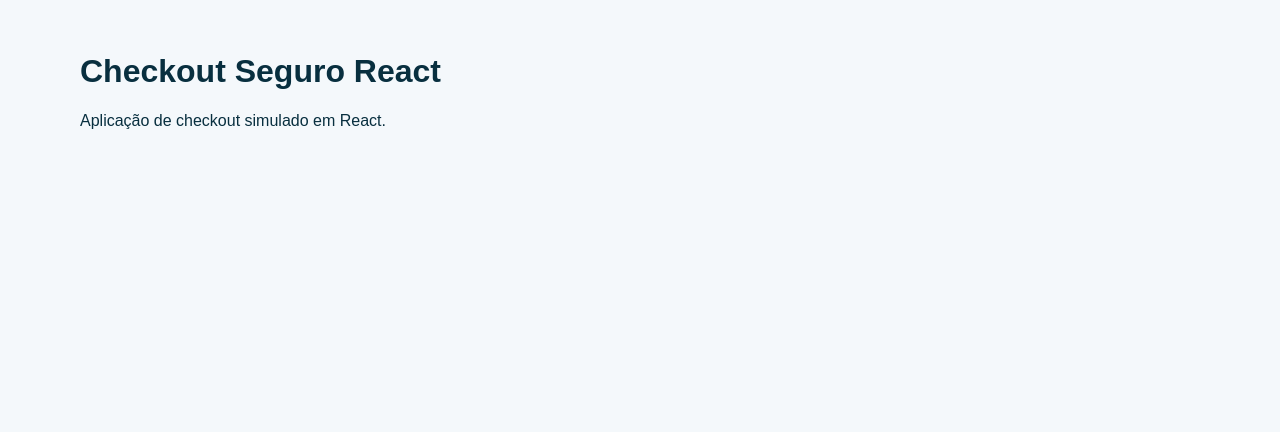
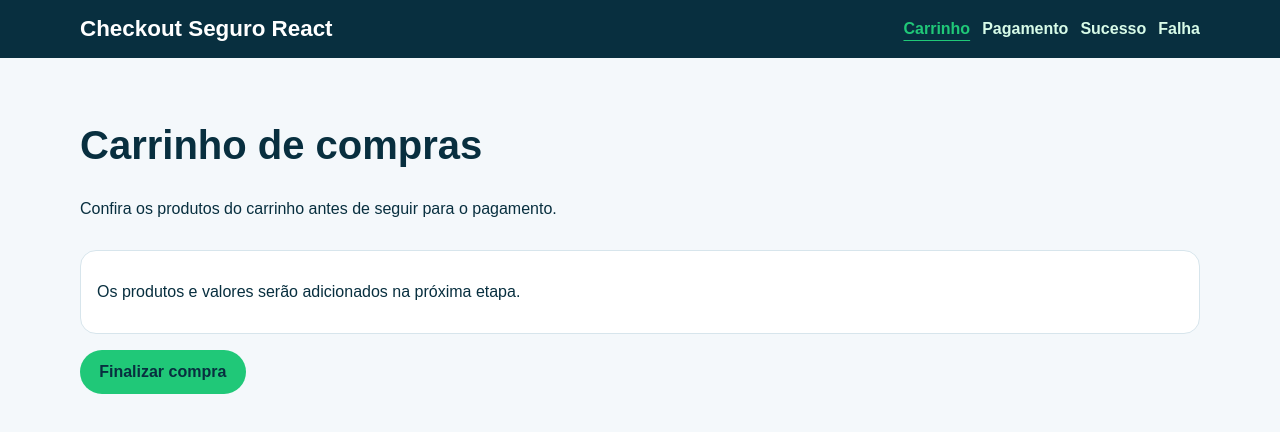
Before and after one commit to tainaralauschner/checkout-seguro-react, a React (Vite) app: page / in a window 1280 px wide. Shown: the top 432 px of the page. Built offline with nearby package versions, Linux system fonts and the light colour scheme.

Commit message:
configura rotas principais da aplicacao

```diff
--- a/src/App.jsx
+++ b/src/App.jsx
@@ -1,9 +1,38 @@
+import { BrowserRouter, NavLink, Route, Routes } from "react-router-dom";
+import Carrinho from "./pages/Carrinho.jsx";
+import Pagamento from "./pages/Pagamento.jsx";
+import Sucesso from "./pages/Sucesso.jsx";
+import Falha from "./pages/Falha.jsx";
+
 function App() {
   return (
-    <main>
-      <h1>Checkout Seguro React</h1>
-      <p>Aplicação de checkout simulado em React.</p>
-    </main>
+    <BrowserRouter>
+      <div className="app">
+        <header className="cabecalho">
+          <div className="cabecalho__conteudo">
+            <NavLink className="logo-texto" to="/">
+              Checkout Seguro React
+            </NavLink>
+
+            <nav className="navegacao" aria-label="Navegação principal">
+              <NavLink to="/">Carrinho</NavLink>
+              <NavLink to="/pagamento">Pagamento</NavLink>
+              <NavLink to="/sucesso">Sucesso</NavLink>
+              <NavLink to="/falha">Falha</NavLink>
+            </nav>
+          </div>
+        </header>
+
+        <main>
+          <Routes>
+            <Route path="/" element={<Carrinho />} />
+            <Route path="/pagamento" element={<Pagamento />} />
+            <Route path="/sucesso" element={<Sucesso />} />
+            <Route path="/falha" element={<Falha />} />
+          </Routes>
+        </main>
+      </div>
+    </BrowserRouter>
   );
 }
 
--- a/src/assets/styles/index.css
+++ b/src/assets/styles/index.css
@@ -23,3 +23,91 @@
 button {
   cursor: pointer;
 }
+
+.app {
+  min-height: 100vh;
+}
+
+.cabecalho {
+  background-color: #082f3f;
+  color: #ffffff;
+}
+
+.cabecalho__conteudo {
+  width: min(100% - 2rem, 70rem);
+  margin: 0 auto;
+  padding: 1rem 0;
+  display: flex;
+  flex-direction: column;
+  gap: 1rem;
+}
+
+.logo-texto {
+  color: #ffffff;
+  font-size: 1.4rem;
+  font-weight: 700;
+  text-decoration: none;
+}
+
+.navegacao {
+  display: flex;
+  flex-wrap: wrap;
+  gap: 0.75rem;
+}
+
+.navegacao a {
+  color: #d7fbe8;
+  text-decoration: none;
+  font-weight: 600;
+}
+
+.navegacao a.active {
+  color: #20c878;
+  text-decoration: underline;
+  text-underline-offset: 0.35rem;
+}
+
+.pagina {
+  display: grid;
+  gap: 1rem;
+}
+
+.pagina h2 {
+  margin-bottom: 0;
+  font-size: clamp(1.75rem, 4vw, 2.5rem);
+}
+
+.card {
+  background-color: #ffffff;
+  border: 1px solid #d7e5ec;
+  border-radius: 1rem;
+  padding: 1rem;
+}
+
+.botao,
+.link-secundario {
+  width: fit-content;
+  display: inline-block;
+  border-radius: 999px;
+  padding: 0.8rem 1.2rem;
+  text-decoration: none;
+  font-weight: 700;
+}
+
+.botao {
+  background-color: #20c878;
+  color: #082f3f;
+}
+
+.link-secundario {
+  color: #082f3f;
+  border: 1px solid #082f3f;
+}
+
+@media (min-width: 48rem) {
+  .cabecalho__conteudo {
+    flex-direction: row;
+    align-items: center;
+    justify-content: space-between;
+  }
+}
--- /dev/null
+++ b/src/pages/Carrinho.jsx
@@ -0,0 +1,21 @@
+import { Link } from "react-router-dom";
+
+function Carrinho() {
+  return (
+    <section className="pagina">
+      <h2>Carrinho de compras</h2>
+
+      <p>Confira os produtos do carrinho antes de seguir para o pagamento.</p>
+
+      <div className="card">
+        <p>Os produtos e valores serão adicionados na próxima etapa.</p>
+      </div>
+
+      <Link className="botao" to="/pagamento">
+        Finalizar compra
+      </Link>
+    </section>
+  );
+}
+
+export default Carrinho;
--- /dev/null
+++ b/src/pages/Falha.jsx
@@ -0,0 +1,20 @@
+import { Link } from "react-router-dom";
+
+function Falha() {
+  return (
+    <section className="pagina">
+      <h2>Tentativa de golpe</h2>
+
+      <p>
+        A compra fictícia foi recusada porque o cartão informado possui todos
+        os dígitos iguais.
+      </p>
+
+      <Link className="botao" to="/pagamento">
+        Tentar novamente
+      </Link>
+    </section>
+  );
+}
+
+export default Falha;
--- /dev/null
+++ b/src/pages/Pagamento.jsx
@@ -0,0 +1,24 @@
+import { Link } from "react-router-dom";
+
+function Pagamento() {
+  return (
+    <section className="pagina">
+      <h2>Pagamento</h2>
+
+      <p>
+        Nesta tela será criado o formulário com React Hook Form e validação com
+        Zod.
+      </p>
+
+      <div className="card">
+        <p>Formulário de pagamento será implementado nas próximas etapas.</p>
+      </div>
+
+      <Link className="link-secundario" to="/">
+        Voltar ao carrinho
+      </Link>
+    </section>
+  );
+}
+
+export default Pagamento;
--- /dev/null
+++ b/src/pages/Sucesso.jsx
@@ -0,0 +1,17 @@
+import { Link } from "react-router-dom";
+
+function Sucesso() {
+  return (
+    <section className="pagina">
+      <h2>Compra aprovada</h2>
+
+      <p>Sua compra fictícia foi aprovada com sucesso.</p>
+
+      <Link className="botao" to="/">
+        Voltar ao carrinho
+      </Link>
+    </section>
+  );
+}
+
+export default Sucesso;
```
